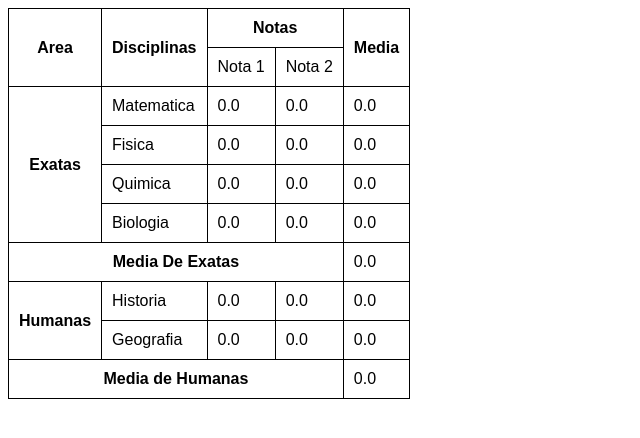
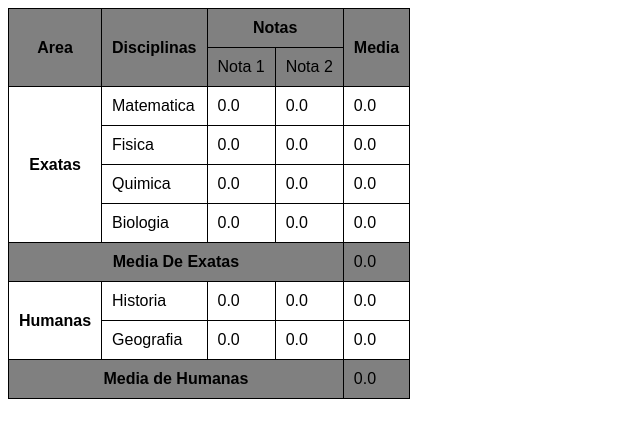
Before and after one commit to victor-dev-moreira/html-css, a plain HTML site: page desafios/desafio14/index.html in a window 1280 px wide. Shown: the whole page, without its empty margins (0-640 px from the left). Drawn offline with Linux system fonts and the light colour scheme.

Commit message:
att desafio14

```diff
--- a/desafios/desafio14/index.html
+++ b/desafios/desafio14/index.html
@@ -17,21 +17,24 @@
             border: 1px solid black;
 
         }
+        .gray{
+            background-color: gray;
+        }
     </style>
 </head>
 <body>
     <table>
         <thead>
             <tr>
-                <th rowspan="2" scope="col">Area</th>
-                <th rowspan="2" scope="col">Disciplinas</th>
-                <th colspan="2" scope="colgroup">Notas</th>
-                <th rowspan="2" scope="col">Media</th>
+                <th rowspan="2" scope="col" class="gray">Area</th>
+                <th rowspan="2" scope="col" class="gray" >Disciplinas</th>
+                <th colspan="2" scope="colgroup" class="gray">Notas</th>
+                <th rowspan="2" scope="col" class="gray">Media</th>
             </tr>
 
             <tr>
-                <td>Nota 1</td>
-                <td>Nota 2</td>
+                <td class="gray">Nota 1</td>
+                <td class="gray">Nota 2</td>
             </tr>
         </thead>
 
@@ -63,8 +66,8 @@
                 <td>0.0</td>
             </tr>
             <tr>
-                <th colspan="4" scope="row">Media De Exatas</th>
-                <td>0.0</td>
+                <th colspan="4" scope="row" class="gray">Media De Exatas</th>
+                <td class="gray">0.0</td>
             </tr>
 
             <tr>
@@ -85,8 +88,8 @@
 
 
             <tr>
-                <th colspan="4" scope="row">Media de Humanas</th>
-                <td>0.0</td>
+                <th colspan="4" scope="row" class="gray">Media de Humanas</th>
+                <td class="gray">0.0</td>
             </tr>
         </tbody>
     </table>
```
